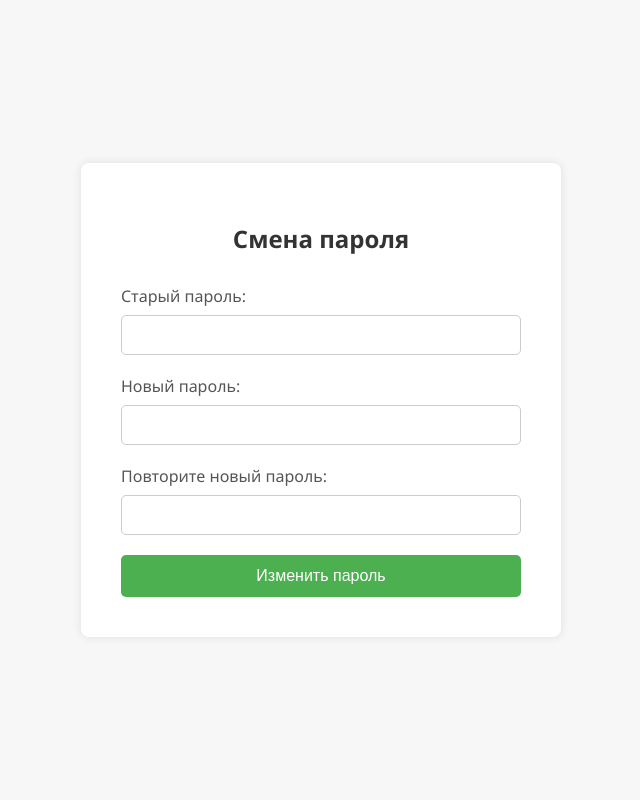
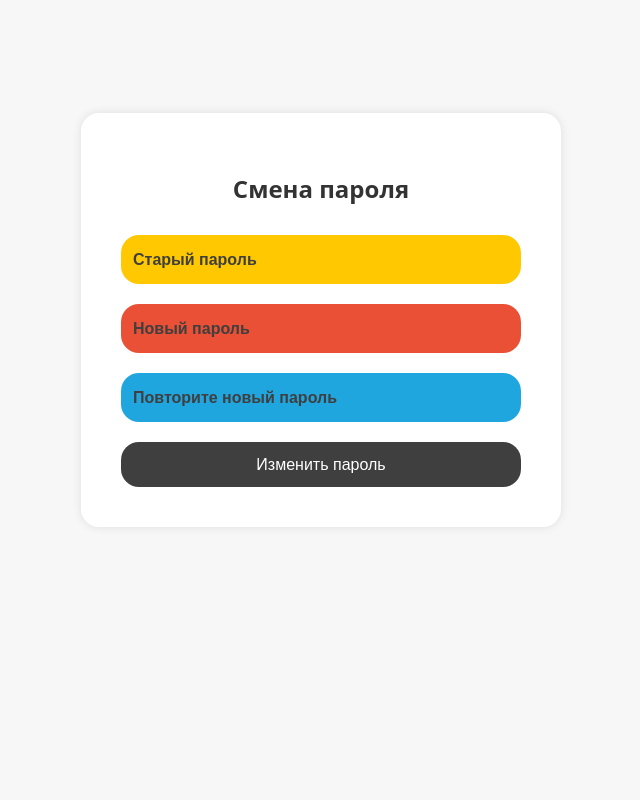
Before and after one commit to Fenek7645/hackaton_, a Django app: page /regestration/accounts/password/change/ in a window 1280 px wide. Shown: the whole page, without its empty margins (319-959 px from the left). Run offline with Django 5.2, Linux system fonts and the light colour scheme.

Commit message:
смена пароля красивая

```diff
--- a/main/static/regestration/css/password_change.css
+++ b/main/static/regestration/css/password_change.css
@@ -1,20 +1,21 @@
 body {
-    font-family: 'Segoe UI', Tahoma, Geneva, Verdana, sans-serif;
+    font-family: system-ui, -apple-system, BlinkMacSystemFont, 'Segoe UI', Roboto, Oxygen, Ubuntu, Cantarell, 'Open Sans', 'Helvetica Neue', sans-serif;
     background-color: #f7f7f7;
     margin: 0;
     padding: 0;
     display: flex;
     justify-content: center;
     align-items: center;
-    height: 100vh;
+    height: 80vh;
 }
 .container {
     width: 400px;
     padding: 40px;
     background-color: #fff;
-    border-radius: 8px;
+    border-radius: 18px;
     box-shadow: 0 0 10px rgba(0, 0, 0, 0.1);
 }
+
 h2 {
     text-align: center;
     color: #333;
@@ -24,27 +25,41 @@ form {
     display: flex;
     flex-direction: column;
 }
-label {
-    margin-bottom: 8px;
-    color: #555;
+input[type="password"] {
+    padding: 12px;
+    height: 25px;
+    margin-bottom: 20px;
+    border-radius: 18px;
+    border: none;
+    font-size: 16px;
+    color: #3F3F3F;
 }
-input[type="password"] {
-    padding: 10px;
-    margin-bottom: 20px;
-    border-radius: 5px;
-    border: 1px solid #ccc;
-    font-size: 16px;
+input[name="old_password"] {
+    background-color: #FFC800;
+}
+input[name="new_password1"] {
+    background-color: #E95035;
+}
+input[name="new_password2"] {
+    background-color: #20A6DF;
+}
+input[type="password"]::placeholder {
+    color: #3F3F3F;
+    font-weight: 700;
+
 }
 button[type="submit"] {
     padding: 12px;
-    background-color: #4caf50;
+    background-color: #3F3F3F;
     color: #fff;
     border: none;
-    border-radius: 5px;
+    height: 45px;
+    border-radius: 18px;
     cursor: pointer;
     font-size: 16px;
     transition: background-color 0.3s ease;
 }
 button[type="submit"]:hover {
-    background-color: #45a049;
+    background-color: #000;
+    font-weight: 700;
 }
--- a/regestration/templates/password_change.html
+++ b/regestration/templates/password_change.html
@@ -11,15 +11,9 @@
         <h2>Смена пароля</h2>
         <form method="post">
             {% csrf_token %}
-            <label for="id_old_password">Старый пароль:</label>
-            <input type="password" name="old_password" id="id_old_password">
-
-            <label for="id_new_password1">Новый пароль:</label>
-            <input type="password" name="new_password1" id="id_new_password1">
-
-            <label for="id_new_password2">Повторите новый пароль:</label>
-            <input type="password" name="new_password2" id="id_new_password2">
-
+            <input type="password"  name="old_password" placeholder="Старый пароль">
+            <input type="password"  name="new_password1" placeholder="Новый пароль">
+            <input type="password"  name="new_password2" placeholder="Повторите новый пароль">
             <button type="submit">Изменить пароль</button>
         </form>
     </div>
```
